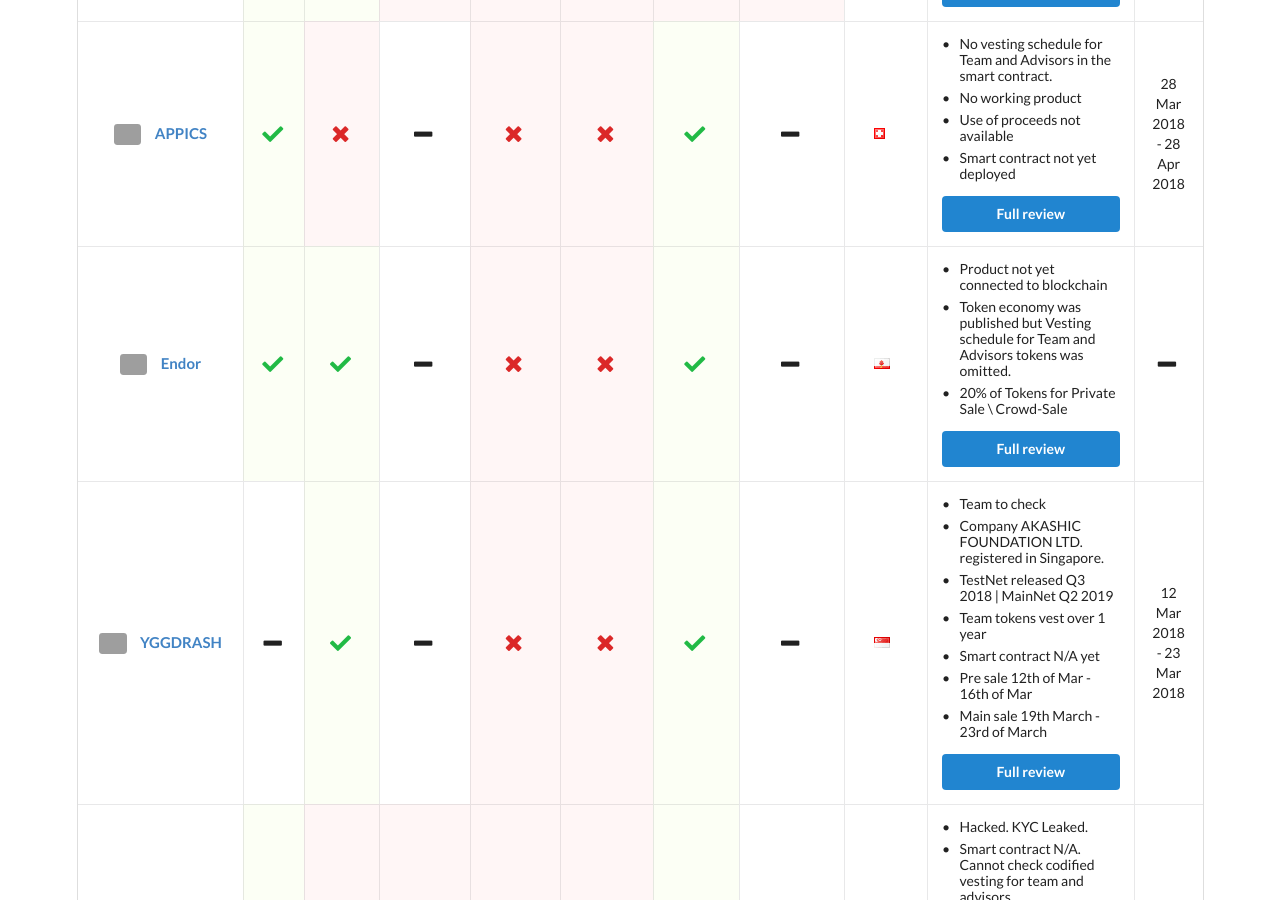
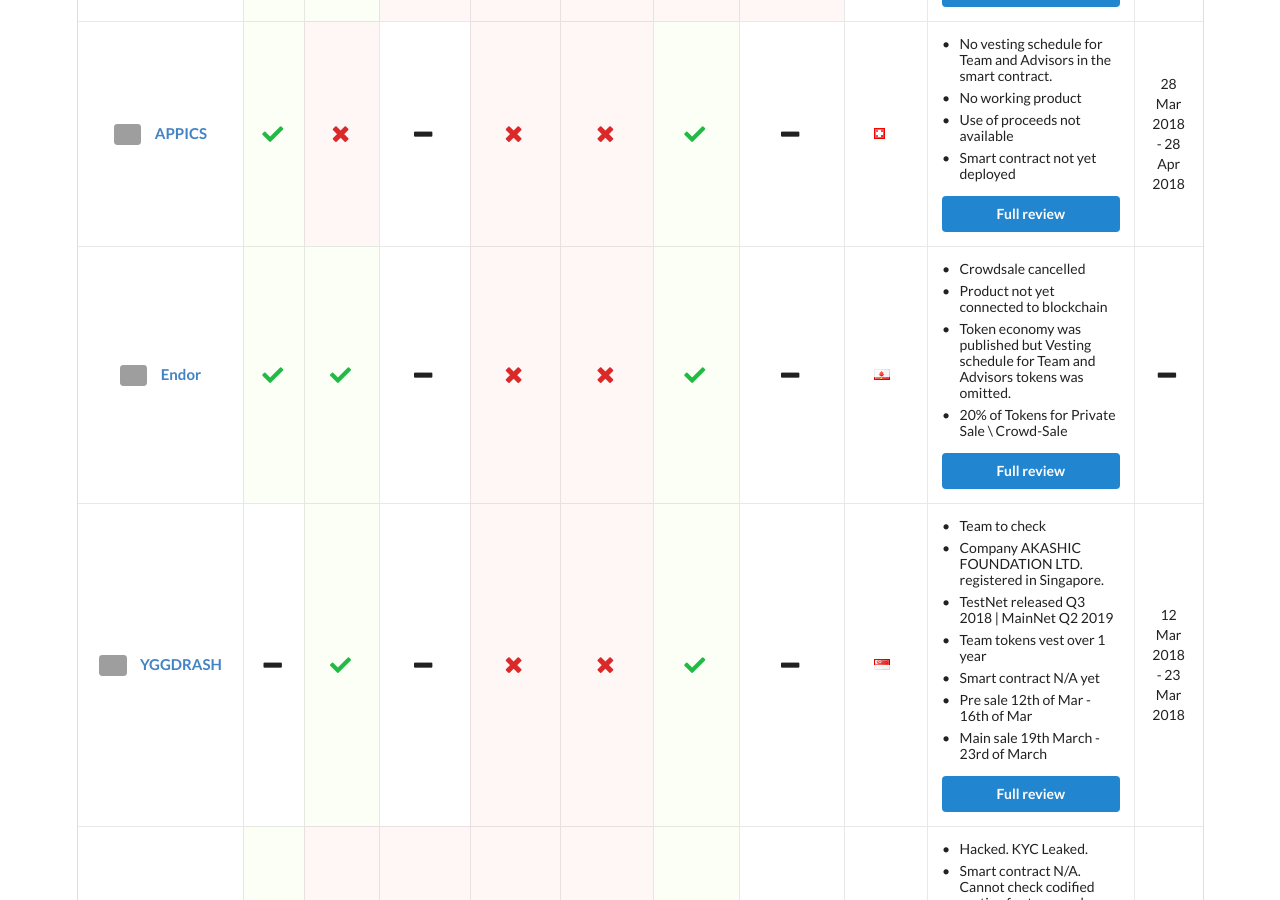
Before and after one commit to ico-check/ico-check, a Jekyll site: the page built from index.md, in a window 1280 px wide and 900 px high, scrolled down 737 px. Built offline with Jekyll 4.4.1, drawn with Linux system fonts in a browser that asks for light colours; nearby versions of some CDN libraries; grey boxes are pictures that could not be loaded.

Commit message:
47-endor-ico-check
Added comment

```diff
--- a/_data/active-future-icos.yml
+++ b/_data/active-future-icos.yml
@@ -51,6 +51,7 @@
   transparent:
   location: Gibraltar
   comments:
+    - content: Crowdsale cancelled
     - content: Product not yet connected to blockchain
     - content: Token economy was published but Vesting schedule for Team and Advisors tokens was omitted.
     - content: 20% of Tokens for Private Sale \ Crowd-Sale
```
